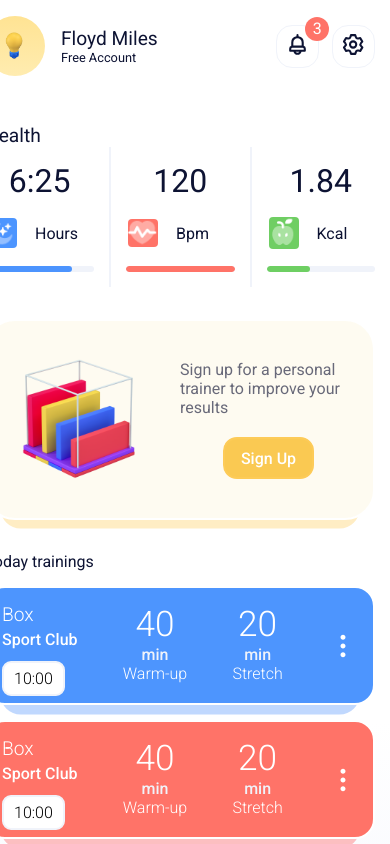
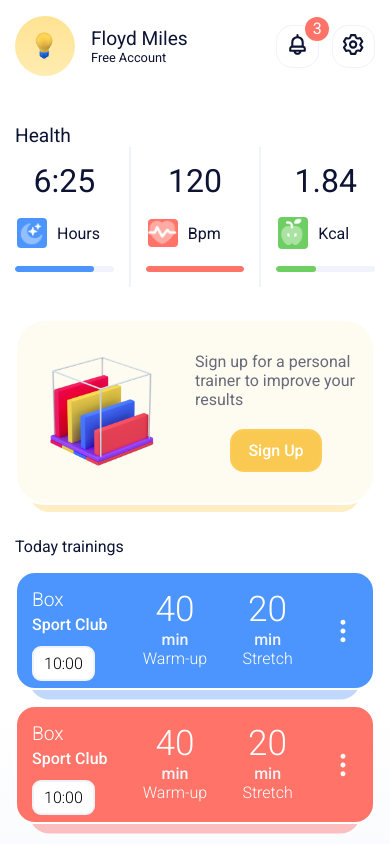
Before and after one commit to TheDarkStrix/ClassCast-React, a React (Create React App) app: page / in a window 390 px wide. Built offline with nearby package versions, Linux system fonts and the light colour scheme.

Commit message:
Mobile Devices: Optimise for mobile devices

```diff
--- a/src/components/leftContent/leftContent.module.css
+++ b/src/components/leftContent/leftContent.module.css
@@ -13,3 +13,9 @@
   height: 100%;
   display: inline-block;
 }
+
+@media screen and (max-width: 576px) {
+  .leftContent {
+    display: none;
+  }
+}
--- a/src/components/sidebar/dots/dots.module.css
+++ b/src/components/sidebar/dots/dots.module.css
@@ -12,3 +12,8 @@
   display: flex;
   justify-content: center;
 }
+
+.dots img {
+  max-width: 100%;
+  width: 30px;
+}
--- a/src/components/sidebar/health/health.module.css
+++ b/src/components/sidebar/health/health.module.css
@@ -94,3 +94,9 @@
   background-color: var(--green);
   width: 40%;
 }
+
+@media screen and (max-width: 416px) {
+  .attr {
+    margin: 0 0.5em;
+  }
+}
--- a/src/components/sidebar/sidebarContainer/sidebarContainer.module.css
+++ b/src/components/sidebar/sidebarContainer/sidebarContainer.module.css
@@ -7,3 +7,14 @@
   overflow: auto;
   display: inline-block;
 }
+
+@media screen and (max-width: 576px) {
+  .sideBarContainer {
+    width: 100%;
+    display: block;
+    position: relative;
+    right: 0;
+    height: 100vh;
+    overflow: auto;
+  }
+}
```
